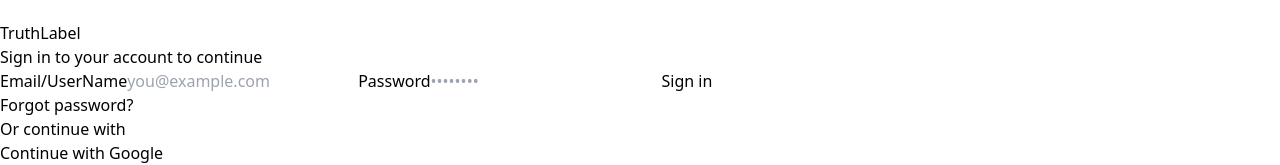
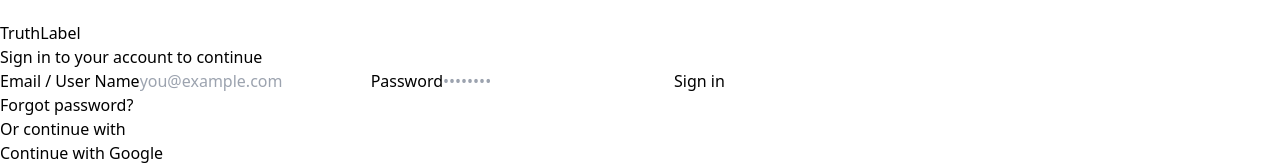
Before and after one commit to AishwaryaRao99/iriva-frontend, a React (Vite) app: page /login in a window 1280 px wide. Shown: the part 1259-1424 px from the top of the page. Built offline with nearby package versions, Linux system fonts and the light colour scheme.

Commit message:
Fix: Fixed logout flow

```diff
--- a/src/pages/Home.jsx
+++ b/src/pages/Home.jsx
@@ -267,6 +267,7 @@
         onCategorySelect={handleCategorySelect}
         isProductDetails={!!selectedProduct}
         onSearch={backendAvailable ? handleSearchResults : undefined}
+        onLogout={onLogout}
       />
       <main className="flex-grow p-2">
       {!selectedProduct ? (
--- a/src/pages/Login.jsx
+++ b/src/pages/Login.jsx
@@ -37,7 +37,7 @@
 
           <form onSubmit={handleSubmit} className="space-y-5 text-left">
             <label className="block">
-              <span className="text-sm font-medium text-slate-700">Email/UserName</span>
+              <span className="text-sm font-medium text-slate-700">Email / User Name</span>
               <input
                 type="text"
                 value={identifier}
```
